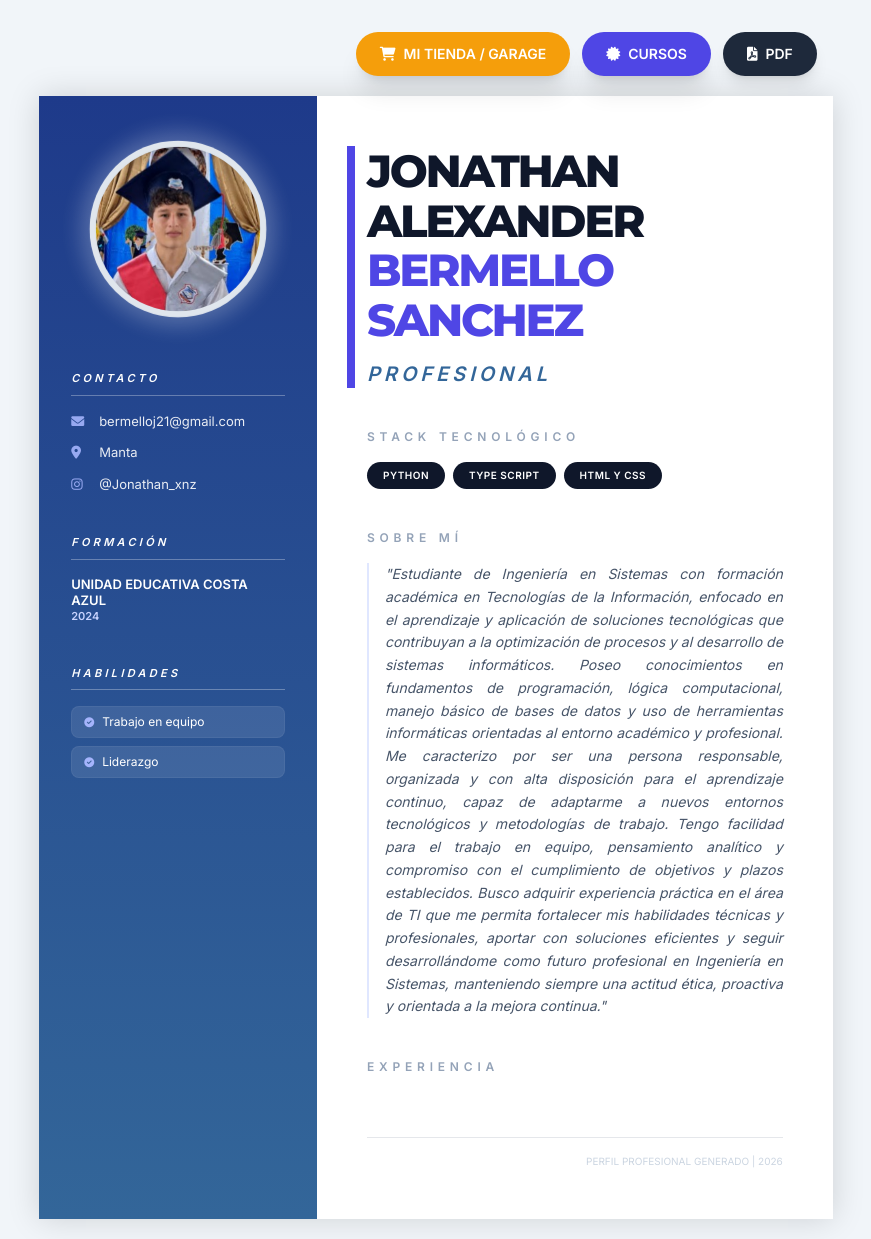
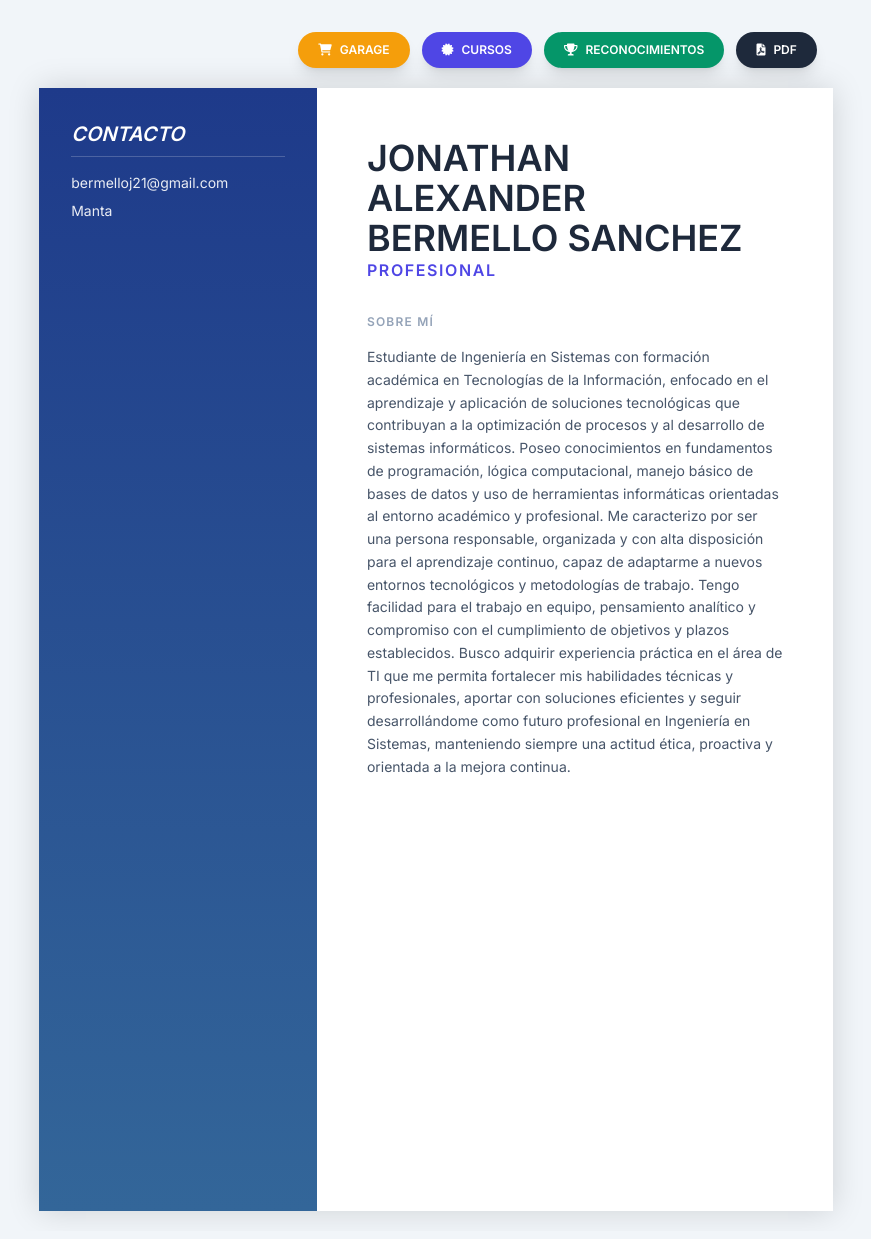
Before and after one commit to JABS34/hojadevida, a Django app: page /perfil/jabs6393/ in a window 1280 px wide. Shown: the whole page, without its empty margins (204-1075 px from the left). After the commit the page ends 1218 px from the top, so only its background shows below. Run offline with Django 5.2, Linux system fonts and the light colour scheme; data comes from the database, SQL or seed files in the repository; tables that the repository leaves empty hold one stand-in row (values such as "Sample post"); some libraries are stand-ins or nearby versions.

Commit message:
Update profile_cv.html

```diff
--- a/tasks/templates/profile_cv.html
+++ b/tasks/templates/profile_cv.html
@@ -11,157 +11,103 @@
         :root { --a4-width: 210mm; --a4-height: 297mm; }
         body { font-family: 'Inter', sans-serif; background-color: #f1f5f9; margin: 0; padding: 0; }
         .cv-page { width: var(--a4-width); height: var(--a4-height); margin: 20px auto; background: white; box-shadow: 0 0 30px rgba(0,0,0,0.15); display: flex; overflow: hidden; }
-        .profile-photo { width: 170px; height: 170px; border: 6px solid rgba(255,255,255,0.4); animation: pulse-photo 4s infinite ease-in-out; }
-        @keyframes pulse-photo { 0%, 100% { transform: scale(1); box-shadow: 0 0 0 0px rgba(255,255,255,0.4); } 50% { transform: scale(1.05); box-shadow: 0 0 25px 10px rgba(255,255,255,0.2); } }
         .aside-bg { background: linear-gradient(180deg, #1e3a8a 0%, #336699 100%); width: 35%; color: white; }
         .main-content { width: 65%; padding: 50px; }
-        .name-title { font-family: 'Montserrat', sans-serif; line-height: 1.1; }
         @media print { .no-print { display: none !important; } .cv-page { box-shadow: none; margin: 0; width: 100%; height: 100vh; } }
+        .cursor-zoom { cursor: zoom-in; transition: transform 0.2s; }
+        .cursor-zoom:hover { transform: scale(1.02); }
     </style>
 </head>
 <body>
 
-    {% if error %}
-    <div class="bg-red-600 text-white p-4 text-center font-bold no-print">
-        ⚠️ ERROR: {{ error }}
-    </div>
-    {% endif %}
-
     <div class="max-w-[210mm] mx-auto mt-8 mb-4 flex flex-wrap justify-end gap-3 px-4 no-print">
-
-        <a href="{% url 'garage_store' %}" class="bg-amber-500 text-white px-6 py-3 rounded-full font-bold text-sm shadow-xl flex items-center gap-2 hover:bg-amber-600 transition scale-100 hover:scale-105 active:scale-95">
-            <i class="fas fa-shopping-cart"></i> MI TIENDA / GARAGE
+        <a href="{% url 'garage_store' %}" class="bg-amber-500 text-white px-5 py-2.5 rounded-full font-bold text-xs shadow-lg flex items-center gap-2 hover:bg-amber-600 transition">
+            <i class="fas fa-shopping-cart"></i> GARAGE
         </a>
 
-        <button onclick="document.getElementById('modalCert').classList.remove('hidden')" class="bg-indigo-600 text-white px-6 py-3 rounded-full font-bold text-sm shadow-xl flex items-center gap-2 hover:bg-indigo-700 transition">
+        <button onclick="openModal('modalCert')" class="bg-indigo-600 text-white px-5 py-2.5 rounded-full font-bold text-xs shadow-lg flex items-center gap-2 hover:bg-indigo-700 transition">
             <i class="fas fa-certificate"></i> CURSOS
         </button>
 
-        <button onclick="window.print()" class="bg-slate-800 text-white px-6 py-3 rounded-full font-bold text-sm shadow-lg flex items-center gap-2 hover:bg-slate-700 transition">
+        <button onclick="openModal('modalRec')" class="bg-emerald-600 text-white px-5 py-2.5 rounded-full font-bold text-xs shadow-lg flex items-center gap-2 hover:bg-emerald-700 transition">
+            <i class="fas fa-trophy"></i> RECONOCIMIENTOS
+        </button>
+
+        <button onclick="window.print()" class="bg-slate-800 text-white px-5 py-2.5 rounded-full font-bold text-xs shadow-lg flex items-center gap-2">
             <i class="fas fa-file-pdf"></i> PDF
         </button>
     </div>
 
     <div class="cv-page">
-        <aside class="aside-bg p-8 space-y-10">
-            <div class="flex justify-center py-4">
-                <div class="profile-photo rounded-full overflow-hidden bg-slate-300 shadow-2xl">
-                    {% if perfil.foto %}
-                        <img src="{{ perfil.foto.url }}" class="w-full h-full object-cover">
-                    {% else %}
-                        <div class="h-full flex items-center justify-center text-6xl font-bold bg-indigo-800 text-white">
-                            {{ perfil.nombres|slice:":1"|upper }}
-                        </div>
-                    {% endif %}
-                </div>
-            </div>
-
-            <section>
-                <h3 class="text-[11px] font-bold tracking-[0.3em] uppercase border-b border-white/30 pb-2 mb-4 italic">Contacto</h3>
-                <div class="space-y-3 text-[13px] opacity-90">
-                    <p class="flex items-center gap-3"><i class="fas fa-envelope text-indigo-300 w-4"></i> {{ user_viewed.email }}</p>
-                    <p class="flex items-center gap-3"><i class="fas fa-map-marker-alt text-indigo-300 w-4"></i> {{ perfil.direcciondomiciliaria|default:"No especificada" }}</p>
-                    {% if perfil.instagram %}<p class="flex items-center gap-3"><i class="fab fa-instagram text-indigo-300 w-4"></i> @{{ perfil.instagram }}</p>{% endif %}
-                </div>
-            </section>
-
-            <section>
-                <h3 class="text-[11px] font-bold tracking-[0.3em] uppercase border-b border-white/30 pb-2 mb-4 italic">Formación</h3>
-                <div class="space-y-4">
-                    {% for estudio in estudios %}
-                    <div class="text-[13px]">
-                        <p class="font-bold uppercase text-white leading-tight">{{ estudio.institucion }}</p>
-                        <p class="text-[11px] text-indigo-200 font-semibold">{{ estudio.fecha_graduacion|date:"Y" }}</p>
-                    </div>
-                    {% endfor %}
-                </div>
-            </section>
-
-            <section>
-                <h3 class="text-[11px] font-bold tracking-[0.3em] uppercase border-b border-white/30 pb-2 mb-4 italic">Habilidades</h3>
-                <ul class="grid grid-cols-1 gap-2 text-[12px]">
-                    {% for hab in habilidades %}
-                    <li class="flex items-center gap-2 bg-white/10 px-3 py-1.5 rounded-lg border border-white/5">
-                        <i class="fas fa-check-circle text-indigo-300 text-[10px]"></i> {{ hab.nombre }}
-                    </li>
-                    {% endfor %}
-                </ul>
-            </section>
+        <aside class="aside-bg p-8">
+            <h2 class="text-xl font-bold mb-4 italic border-b border-white/20 pb-2">CONTACTO</h2>
+            <p class="text-sm opacity-90 mb-2">{{ user_viewed.email }}</p>
+            <p class="text-sm opacity-90">{{ perfil.direcciondomiciliaria }}</p>
         </aside>
 
-        <main class="main-content flex flex-col justify-between">
-            <div>
-                <header class="mb-10 relative">
-                    <div class="absolute -left-5 top-0 w-2 h-full bg-indigo-600"></div>
-                    <h1 class="name-title text-[45px] font-extrabold text-[#0f172a] uppercase tracking-tighter">
-                        {{ perfil.nombres|default:"NOMBRES" }}<br><span class="text-indigo-600">{{ perfil.apellidos|default:"APELLIDOS" }}</span>
-                    </h1>
-                    <p class="text-xl text-[#336699] font-bold tracking-[0.2em] uppercase mt-4 italic">PROFESIONAL</p>
-                </header>
-
-                <section class="mb-10">
-                    <h2 class="text-[12px] font-black text-slate-400 uppercase tracking-[0.4em] mb-4">Stack Tecnológico</h2>
-                    <div class="flex flex-wrap gap-2">
-                        {% for lang in lenguajes %}
-                        <span class="bg-slate-900 text-white px-4 py-1.5 rounded-full text-[10px] font-bold tracking-wider">
-                            {{ lang.nombre|upper }}
-                        </span>
-                        {% endfor %}
-                    </div>
-                </section>
-
-                <section class="mb-10">
-                    <h2 class="text-[12px] font-black text-slate-400 uppercase tracking-[0.4em] mb-4">Sobre mí</h2>
-                    <p class="text-slate-600 text-[14px] leading-relaxed text-justify italic border-l-2 border-indigo-100 pl-4">
-                        "{{ perfil.descripcionperfil|default:"Sin descripción disponible." }}"
-                    </p>
-                </section>
-
-                <section>
-                    <h2 class="text-[12px] font-black text-slate-400 uppercase tracking-[0.4em] mb-6">Experiencia</h2>
-                    <div class="space-y-8">
-                        {% for exp in experiencias %}
-                        <div class="relative pl-6 border-l border-slate-100">
-                            <div class="absolute -left-[5px] top-1.5 w-2.5 h-2.5 rounded-full bg-indigo-600"></div>
-                            <h3 class="font-extrabold text-slate-800 text-[16px]">{{ exp.puesto }}</h3>
-                            <p class="text-indigo-600 text-[12px] font-black uppercase">{{ exp.empresa }}</p>
-                            <p class="text-slate-500 text-[12px] leading-snug">{{ exp.descripcion }}</p>
-                        </div>
-                        {% endfor %}
-                    </div>
-                </section>
-            </div>
-            <footer class="text-[10px] text-slate-300 text-right border-t pt-4 uppercase">
-                Perfil Profesional Generado | 2026
-            </footer>
+        <main class="main-content">
+            <h1 class="text-4xl font-extrabold text-slate-800 uppercase">{{ perfil.nombres }} {{ perfil.apellidos }}</h1>
+            <p class="text-indigo-600 font-bold tracking-widest mb-8">PROFESIONAL</p>
+            <section>
+                <h3 class="font-bold text-slate-400 text-xs tracking-widest uppercase mb-4">Sobre mí</h3>
+                <p class="text-slate-600 text-sm leading-relaxed">{{ perfil.descripcionperfil }}</p>
+            </section>
         </main>
     </div>
 
-    <div id="modalCert" class="fixed inset-0 bg-slate-900/95 hidden z-50 flex items-center justify-center p-4 no-print">
-        <div class="bg-white w-full max-w-4xl max-h-[85vh] rounded-3xl overflow-hidden shadow-2xl flex flex-col">
-            <div class="p-6 border-b flex justify-between items-center bg-indigo-600 text-white">
-                <h2 class="text-xl font-bold uppercase tracking-widest">Certificados</h2>
-                <button onclick="document.getElementById('modalCert').classList.add('hidden')" class="text-3xl">&times;</button>
+    <div id="modalCert" class="fixed inset-0 bg-black/90 hidden z-50 flex items-center justify-center p-4 no-print">
+        <div class="bg-white w-full max-w-4xl max-h-[90vh] rounded-2xl overflow-hidden flex flex-col">
+            <div class="p-4 bg-indigo-600 text-white flex justify-between items-center">
+                <h2 class="font-bold uppercase tracking-tighter">Certificados y Cursos</h2>
+                <button onclick="closeModal('modalCert')" class="text-2xl">&times;</button>
             </div>
-            <div class="p-8 overflow-y-auto grid grid-cols-2 md:grid-cols-3 gap-6">
+            <div class="p-6 overflow-y-auto grid grid-cols-2 md:grid-cols-3 gap-4">
                 {% for cert in certificados %}
-                <div class="bg-slate-50 p-3 rounded-2xl border cursor-pointer" onclick="openPreview('{{ cert.imagen.url }}')">
-                    {% if cert.imagen %}<img src="{{ cert.imagen.url }}" class="w-full h-32 object-cover rounded-xl mb-3">{% endif %}
-                    <h3 class="font-bold text-[12px] text-center">{{ cert.titulo }}</h3>
+                <div class="text-center">
+                    <img src="{{ cert.imagen.url }}" onclick="fullZoom(this.src)" class="w-full h-32 object-cover rounded-lg cursor-zoom shadow-sm mb-2">
+                    <p class="text-[10px] font-bold text-slate-700">{{ cert.titulo }}</p>
                 </div>
                 {% endfor %}
             </div>
         </div>
     </div>
 
-    <div id="lightbox" class="fixed inset-0 bg-black/90 hidden z-[60] flex items-center justify-center p-4 no-print" onclick="this.classList.add('hidden')">
-        <img id="lightboxImg" src="" class="max-w-full max-h-[80vh] rounded-lg">
+    <div id="modalRec" class="fixed inset-0 bg-black/90 hidden z-50 flex items-center justify-center p-4 no-print">
+        <div class="bg-white w-full max-w-4xl max-h-[90vh] rounded-2xl overflow-hidden flex flex-col">
+            <div class="p-4 bg-emerald-600 text-white flex justify-between items-center">
+                <h2 class="font-bold uppercase tracking-tighter">Logros y Reconocimientos</h2>
+                <button onclick="closeModal('modalRec')" class="text-2xl">&times;</button>
+            </div>
+            <div class="p-6 overflow-y-auto grid grid-cols-2 md:grid-cols-3 gap-4">
+                {% for rec in reconocimientos %}
+                <div class="text-center">
+                    {% if rec.imagen %}
+                        <img src="{{ rec.imagen.url }}" onclick="fullZoom(this.src)" class="w-full h-32 object-cover rounded-lg cursor-zoom shadow-sm mb-2">
+                    {% else %}
+                        <div class="w-full h-32 bg-slate-100 rounded-lg flex items-center justify-center">
+                            <i class="fas fa-trophy text-emerald-300 text-3xl"></i>
+                        </div>
+                    {% endif %}
+                    <p class="text-[10px] font-bold text-slate-700">{{ rec.titulo }}</p>
+                    <p class="text-[9px] text-slate-500">{{ rec.institucion_otorga }}</p>
+                </div>
+                {% endfor %}
+            </div>
+        </div>
+    </div>
+
+    <div id="lightbox" class="fixed inset-0 bg-black/95 hidden z-[100] flex items-center justify-center p-4 cursor-zoom-out" onclick="this.classList.add('hidden')">
+        <img id="zoomImg" src="" class="max-w-full max-h-full rounded-lg shadow-2xl">
     </div>
 
     <script>
-        function openPreview(url) {
-            document.getElementById('lightboxImg').src = url;
-            document.getElementById('lightbox').classList.remove('hidden');
+        function openModal(id) { document.getElementById(id).classList.remove('hidden'); }
+        function closeModal(id) { document.getElementById(id).classList.add('hidden'); }
+
+        function fullZoom(src) {
+            const lb = document.getElementById('lightbox');
+            document.getElementById('zoomImg').src = src;
+            lb.classList.remove('hidden');
         }
     </script>
 </body>
```
